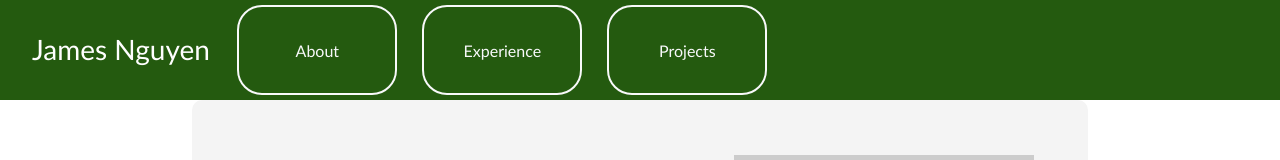
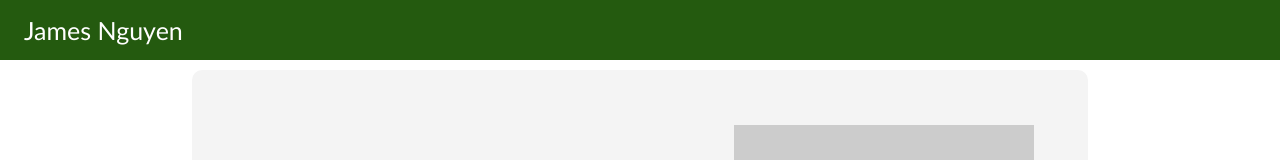
Before and after one commit to Jamess-Nguyen/withjames.xyz, a React (Create React App) app in the folder james-nguyen-portfolio/: page / in a window 1280 px wide. Shown: the top 160 px of the page. Built offline with nearby package versions, Linux system fonts and the light colour scheme.

Commit message:
:sparkles: removed the header buttons

```diff
--- a/james-nguyen-portfolio/src/components/header/header.css
+++ b/james-nguyen-portfolio/src/components/header/header.css
@@ -1,12 +1,8 @@
 * {
     -webkit-user-select: none;
-    /* Safari */
     -moz-user-select: none;
-    /* Firefox */
     -ms-user-select: none;
-    /* IE10+/Edge */
     user-select: none;
-    /* Standard */
 }
 
 .header {
@@ -15,73 +11,25 @@
     left: 0;
     width: 100%;
     background: #245a0f;
-    height: 100px;
-}
-
-.header_navigation {
+    height: 60px;
     display: flex;
-    height: 100%;
     align-items: center;
-    padding: 0 2rem 0 2rem;
-}
-
-.header_logo {
-    margin-left: 1rem;
-    margin-bottom: 5px;
-    margin-right: px;
+    justify-content: space-between;
+    padding: 0 1.5rem;
+    box-sizing: border-box;
+    z-index: 100;
+    overflow: hidden;
 }
 
 .header_logo a {
     color: white;
     text-decoration: none;
-    font-size: 28px;
+    font-size: 25px;
     font-family: "Calibri", serif;
 }
 
-.spacer {
-    flex: 1;
-}
-
-.header_navitems ul {
-    list-style: none;
-    margin: 0;
-    padding: 0;
-    display: flex;
-}
-
-.header_navitems li {
-    padding: 0px 12.5px 0px 12.5px;
-    font-family: "Calibri", serif;
-    color: white;
-
-}
-
-.header_logo {
-    margin-left: 0;
-    margin-top: 2px;
-    margin-right: 15px;
-}
-
-button {
-    display: inline-block;
-    height: 100px;
-    color: white;
-    text-decoration: none;
-    background-color: #245a0f;
-    border: none;
-    font-family: "Calibri", serif;
-    font-size: 1rem;
-    cursor: pointer;
-    outline: none;
-}
-
-button:hover {
-    color: #E68C3A;
-    animation: none;
-}
-
-.header_spacer{
-    height: 100px;
+.header_spacer {
+    height: 70px;
 }
 
 @media screen and (max-width: 1050px) {
--- a/james-nguyen-portfolio/src/components/header/header.js
+++ b/james-nguyen-portfolio/src/components/header/header.js
@@ -9,13 +9,6 @@ const Header = () => {
           <div className="header_toggle-button">
           </div>
           <div className="header_logo"><a>James Nguyen</a></div>
-          <div className="header_navitems">
-              <ul>
-                <li><button>About</button></li>
-                <li><button>Experience</button></li>
-                <li><button>Projects</button></li>
-              </ul>
-          </div>
       </nav>
     </header>
     <div className="header_spacer"></div>
```
Lines whose indentation alone changed are shown as unchanged.
